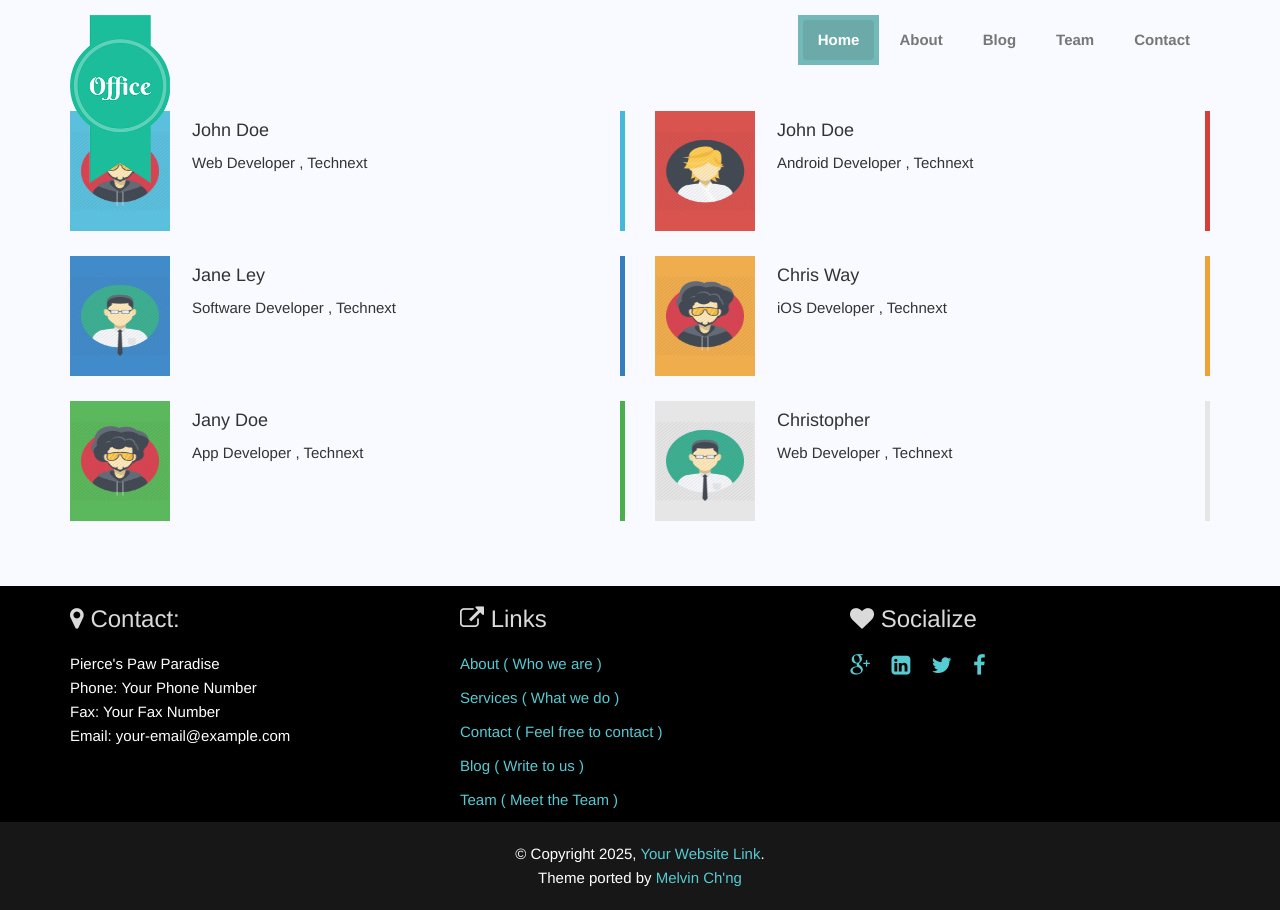
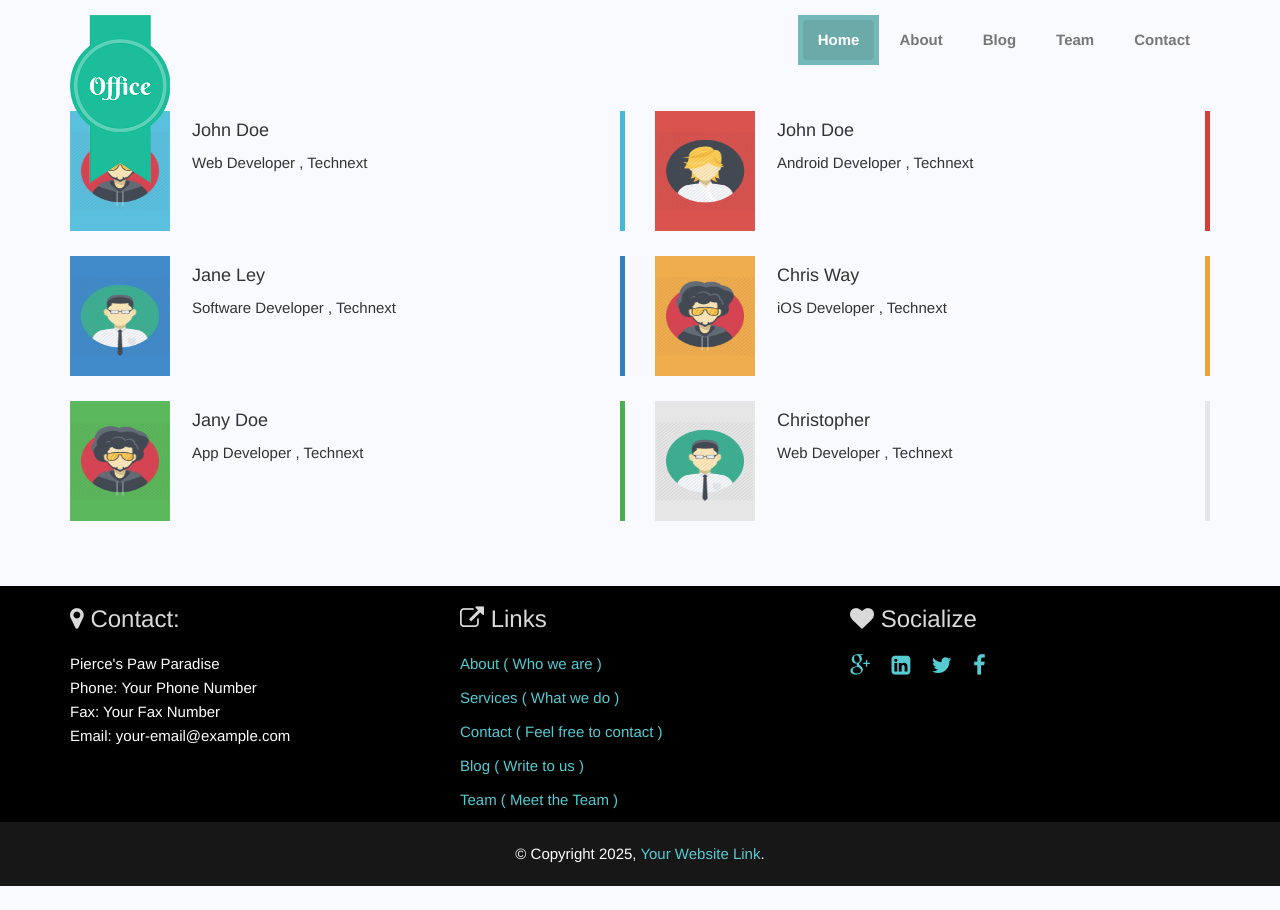
Before and after one commit to PawParadise/pierces-paw-paradise, a Jekyll site: the page built from team.html, in a window 1280 px wide. Built offline with Jekyll 4.4.1, drawn with Linux system fonts in a browser that asks for light colours.

Commit message:
Even more path updates

```diff
--- a/_includes/footer.html
+++ b/_includes/footer.html
@@ -51,6 +51,6 @@
   </div>
 
   <div class="copyright text center">
-    <p>&copy; Copyright {{ site.time | date: '%Y' }}, <a href="#">Your Website Link</a>. <br>Theme ported by <a href="https://melvinchng.github.io/" target="_blank">Melvin Ch'ng</a></p>
+    <p>&copy; Copyright {{ site.time | date: '%Y' }}, <a href="#">Your Website Link</a>.</p>
   </div>
 </footer>
--- a/about.html
+++ b/about.html
@@ -6,7 +6,7 @@
 <!-- Main Container -->
 
 <div class="row container-kamn">
-  <img src="assets/img/slider/slide1.jpg" class="blog-post" alt="Feature-img" align="right" width="100%">
+  <img src="{{ site.baseurl }}/assets/img/slider/slide1.jpg" class="blog-post" alt="Feature-img" align="right" width="100%">
 </div>
 
 <div id="banners"></div>
--- a/blog.html
+++ b/blog.html
@@ -13,7 +13,7 @@
         {{ post.title }}
       </h1>
       <br>
-      <img src="assets/img/slider/{{ post.picture }}" alt="Feature-img" align="right" width="100%" class="blog-image">
+      <img src="{{ site.baseurl }}/assets/img/slider/{{ post.picture }}" alt="Feature-img" align="right" width="100%" class="blog-image">
       <br>
       <p>{{ post.description }}</p>
       <span class="badge">{{ post.date | date: '%B %d, %Y' }}</span>
--- a/team.html
+++ b/team.html
@@ -10,7 +10,7 @@
     <div class="col-md-6">
       <div class="blockquote-box blockquote-info animated wow fadeInLeft clearfix">
         <div class="square pull-left">
-          <img src="../assets/img/team/member2.png" alt="Feature-img" height="80" width="100">
+          <img src="{{ site.baseurl }}/assets/img/team/member2.png" alt="Feature-img" height="80" width="100">
         </div>
         <h4>
           John Doe
@@ -21,7 +21,7 @@
       </div>
       <div class="blockquote-box blockquote-primary animated wow fadeInLeft clearfix">
         <div class="square pull-left">
-          <img src="../assets/img/team/member1.png" alt="Feature-img" height="80" width="100">
+          <img src="{{ site.baseurl }}/assets/img/team/member1.png" alt="Feature-img" height="80" width="100">
         </div>
         <h4>
           Jane Ley
@@ -32,7 +32,7 @@
       </div>
       <div class="blockquote-box blockquote-success animated wow fadeInLeft clearfix">
         <div class="square pull-left">
-          <img src="../assets/img/team/member2.png" alt="Feature-img" height="80" width="100">
+          <img src="{{ site.baseurl }}/assets/img/team/member2.png" alt="Feature-img" height="80" width="100">
         </div>
         <h4>
           Jany Doe
@@ -45,7 +45,7 @@
   <div class="col-md-6">
     <div class="blockquote-box blockquote-danger animated wow fadeInRight clearfix">
       <div class="square pull-left">
-        <img src="../assets/img/team/member3.png" alt="Feature-img" height="80" width="100">
+        <img src="{{ site.baseurl }}/assets/img/team/member3.png" alt="Feature-img" height="80" width="100">
       </div>
       <h4>
         John Doe
@@ -56,7 +56,7 @@
     </div>
     <div class="blockquote-box blockquote-warning animated wow fadeInRight clearfix">
       <div class="square pull-left">
-        <img src="../assets/img/team/member2.png" alt="Feature-img" height="80" width="100">
+        <img src="{{ site.baseurl }}/assets/img/team/member2.png" alt="Feature-img" height="80" width="100">
       </div>
       <h4>
         Chris Way
@@ -67,7 +67,7 @@
     </div>
     <div class="blockquote-box animated wow fadeInRight clearfix">
       <div class="square pull-left">
-        <img src="../assets/img/team/member1.png" alt="Feature-img" height="80" width="100">
+        <img src="{{ site.baseurl }}/assets/img/team/member1.png" alt="Feature-img" height="80" width="100">
       </div>
       <h4>
         Christopher
```
